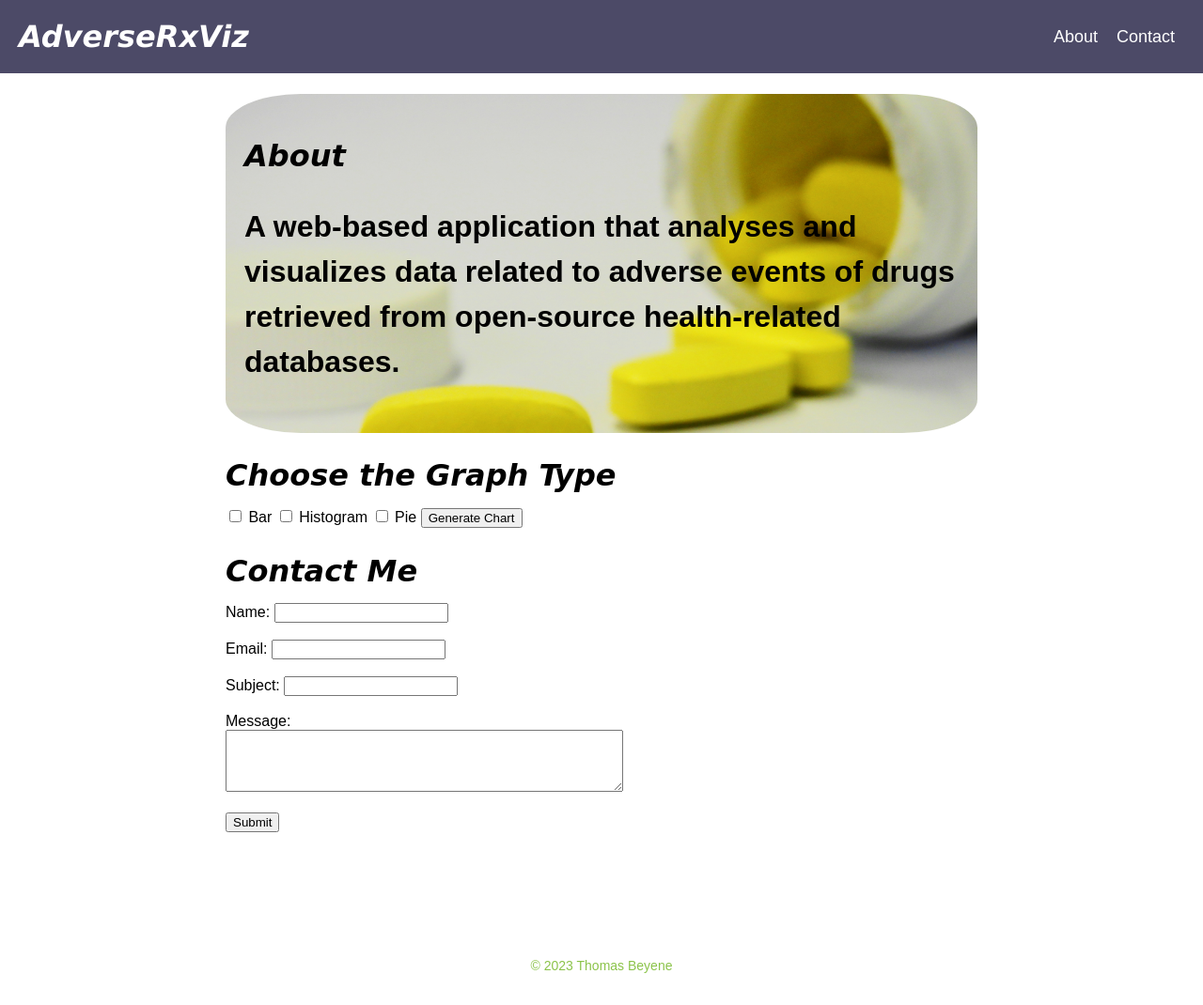
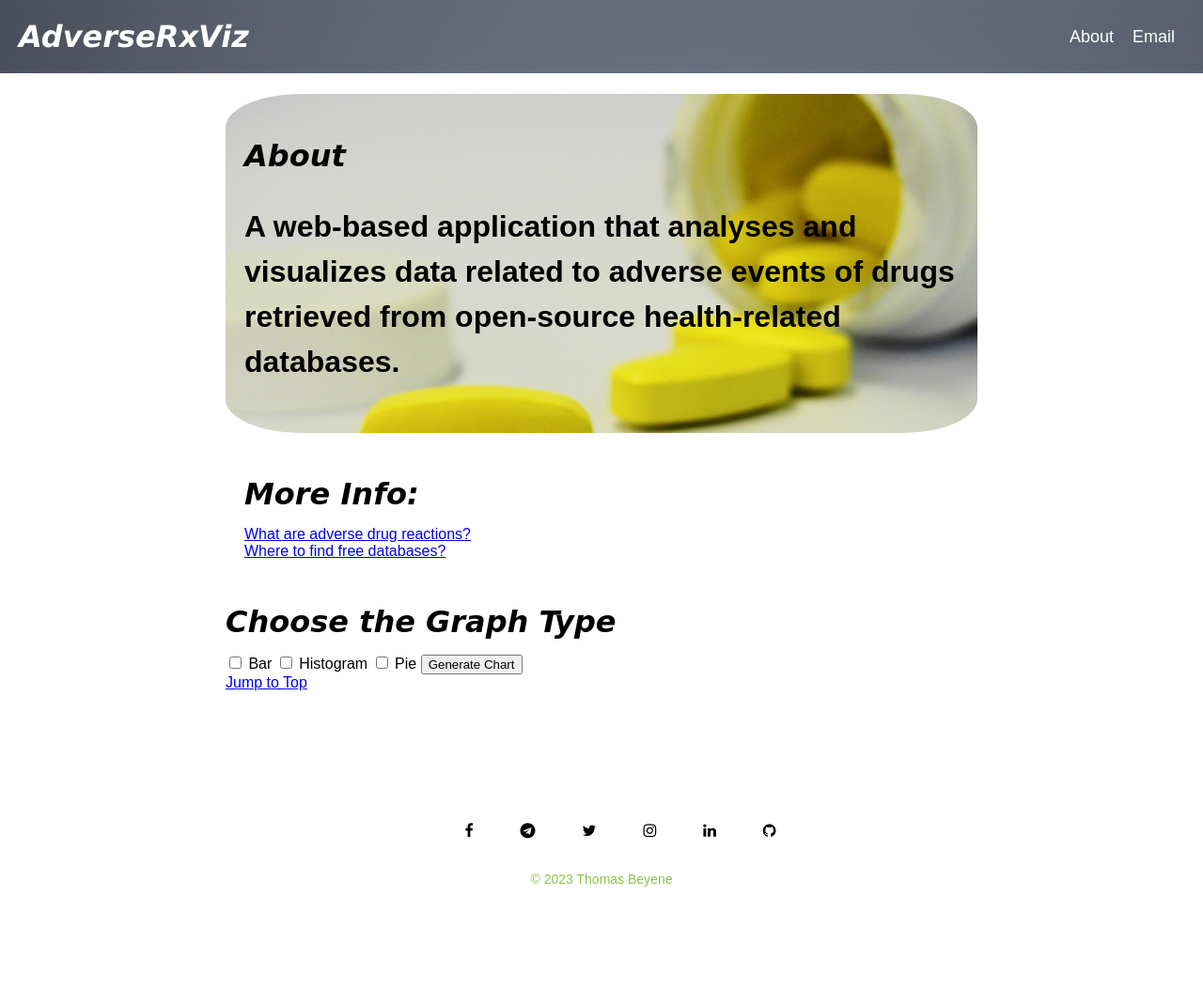
Before and after one commit to TZITA/AdverseRxViz, a Flask app: page / in a window 1280 px wide. Shown: the whole page at 94% size. After the commit the page ends 944 px from the top, so only its background shows below. Run offline with Flask 3, Linux system fonts and the light colour scheme; some libraries are stand-ins or nearby versions.

Commit message:
Front end modifications

```diff
--- a/app.py
+++ b/app.py
@@ -1,51 +1,13 @@
-from flask import Flask, render_template, request, redirect, url_for, flash
+from flask import Flask, render_template, request
 from fetch import create_adverse_events_chart
 from waitress import serve
-from flask_mail import Mail, Message
 
 app = Flask(__name__)
-
-app.secret_key = 'TOMZITA'
-
-# Configure Flask-Mail
-app.config['MAIL_SERVER'] = 'smtp.gmail.com'
-app.config['MAIL_PORT'] = 465
-app.config['MAIL_USERNAME'] = 'thomas.beyene.v2@gmail.com'
-app.config['MAIL_PASSWORD'] = 'Tomzita123$'
-app.config['MAIL_USE_TLS'] = False
-app.config['MAIL_USE_SSL'] = True
-
-mail = Mail(app)
 
 @app.route('/')
 def index():
     return render_template('viz.html')
 
-@app.route("/submit", methods=["POST"])
-def submit():
-    if request.method == "POST":
-        name = request.form["name"]
-        email = request.form["email"]
-        subject = request.form["subject"]
-        message = request.form["message"]
-
-        recipient = 'thomas.beyene.v2@gmail.com'
-        mail_subject = f"New Contact Form Submission: {subject}"
-        mail_message = f"Name: {name}\n"
-        mail_message += f"Email: {email}\n"
-        mail_message += f"Subject: {subject}\n"
-        mail_message += f"Message:\n{message}"
-
-        msg = Message(mail_subject, sender='thomas.beyene.v2@gmail.com', recipients=[recipient])
-        msg.body = mail_message
-
-        try:
-            mail.send(msg)
-            flash("Message sent successfully.", "success")
-            return redirect(url_for('viz.html'))
-        except Exception as e:
-            flash("An error occurred while sending the message. Please try again later.", "error")
-            return redirect(url_for('viz'))
 
 @app.route('/generate_chart', methods=['POST'])
 def generate_chart():
--- a/requirements.txt
+++ b/requirements.txt
@@ -2,5 +2,3 @@ flask
 plotly
 requests
 waitress
-Flask-Mail
-secure-smtplib
--- a/static/css/main.css
+++ b/static/css/main.css
@@ -7,7 +7,7 @@ body {
 }
 
 header {
-    background-color: #4c4a67;
+    background-image: url('../assets/Jimbob75_high_key_glossy_pharma_tablets_pharma_capsules_b1e8d8be-d5b4-40e9-9475-370c8cf7eb13.png');
     display: flex;
     justify-content: space-between;
     align-items: center;
@@ -44,13 +44,14 @@ header {
 
   header nav a {
     color: #fff;
-    text-decoration: none;
+    text-decoration:double;
     font-size: 18px;
 }
 
   header nav a:hover {
     color: #8bc34a;
 }
+
 
 main {
     margin: 80px auto;
@@ -65,6 +66,11 @@ main {
   background-repeat: no-repeat;
   color: black;
   padding: 20px;
+}
+
+#moreInfo {
+  padding: 20px;
+  display: grid;
 }
 
 section h2 {
@@ -90,3 +96,15 @@ footer p {
   font-size: 14px;
   color: #8bc34a;
 }
+
+.icons {
+  list-style: none;
+  display: inline-flex;
+  justify-content: center;
+  margin: 0;
+}
+
+.icons li {
+  margin: 0 5px;
+  padding: 20px;
+}
--- a/templates/viz.html
+++ b/templates/viz.html
@@ -4,9 +4,10 @@
     <meta charset="UTF-8">
     <meta name="viewport" content="width=device-width, initial-scale=1.0">
     <title>AdverseRxViz</title>
-    <link rel="icon" href="{{ url_for('static', filename='assets/nutritional-supplement-2358476.jpg') }}">
-    <link rel="stylesheet" href="{{ url_for('static', filename='css/main.css') }}">
+    <link rel="icon" href="../static/assets/logo.jpg">
+    <link rel="stylesheet" href="../static/css/main.css">
     <script src="https://cdn.plot.ly/plotly-latest.min.js"></script>
+    <link rel="stylesheet" href="https://cdnjs.cloudflare.com/ajax/libs/font-awesome/4.7.0/css/font-awesome.min.css">
 </head>
 <body>
     <header>
@@ -15,7 +16,7 @@
         <nav>
           <ul>
             <li><a href="#about">About</a></li>
-            <li><a href="#contact">Contact</a></li>
+            <li><a href="mailto:thomas.beyene.987@gmail.com">Email</a></li>
           </ul>
         </nav>
       </header>
@@ -24,6 +25,11 @@
             <h2>About</h2>
             <p>A web-based application that analyses and visualizes data related to adverse events of drugs retrieved from open-source health-related databases.</p>
         </section>
+        <section id="moreInfo">
+            <h2>More Info:</h2>
+            <a href="https://en.wikipedia.org/wiki/Adverse_drug_reaction" target="_blank">What are adverse drug reactions?</a>
+            <a href="https://csulb.libguides.com/c.php?g=39192&p=249955" target="_blank">Where to find free databases?</a>
+        </section>
         <section>
             <h2>Choose the Graph Type</h2>
             <label><input type="checkbox" id="barCheckbox"> Bar</label>
@@ -31,22 +37,17 @@
             <label><input type="checkbox" id="pieCheckbox"> Pie</label>
             <button id="searchButton">Generate Chart</button>
         </section>
-        <section>
-            <h2>Contact Me</h2>
-            <form action="/submit" method="post">
-                <label for="name">Name:</label>
-                <input type="text" id="name" name="name" required><br><br>
-                <label for="email">Email:</label>
-                <input type="email" id="email" name="email" required><br><br>
-                <label for="subject">Subject:</label>
-                <input type="text" id="subject" name="subject" required><br><br>
-                <label for="message">Message:</label><br>
-                <textarea id="message" name="message" rows="4" cols="50" required></textarea><br><br>
-                <input type="submit" value="Submit">
-            </form>
-        </section>
+        <a href="#">Jump to Top</a>
     </main>
     <footer>
+        <ul class="icons">
+            <li><i class="fa fa-facebook"></i></li>
+            <li><i class="fa fa-telegram"></i></li>
+            <li><i class="fa fa-twitter"></i></li>
+            <li><i class="fa fa-instagram"></i></li>
+            <li><i class="fa fa-linkedin"></i></li>
+            <li><i class="fa fa-github"></i></li>
+        </ul>
         <p>&copy; 2023 Thomas Beyene</p>
     </footer>
     <script>
```
Also changed, not shown: static/assets/Jimbob75_high_key_glossy_pharma_tablets_pharma_capsules_b1e8d8be-d5b4-40e9-9475-370c8cf7eb13.png (added), static/assets/discord.png (added), static/assets/facebook.png (added), static/assets/logo.jpg (added), static/assets/slack.png (added), static/assets/telegram.png (added), static/assets/x.png (added), 1 other file.
